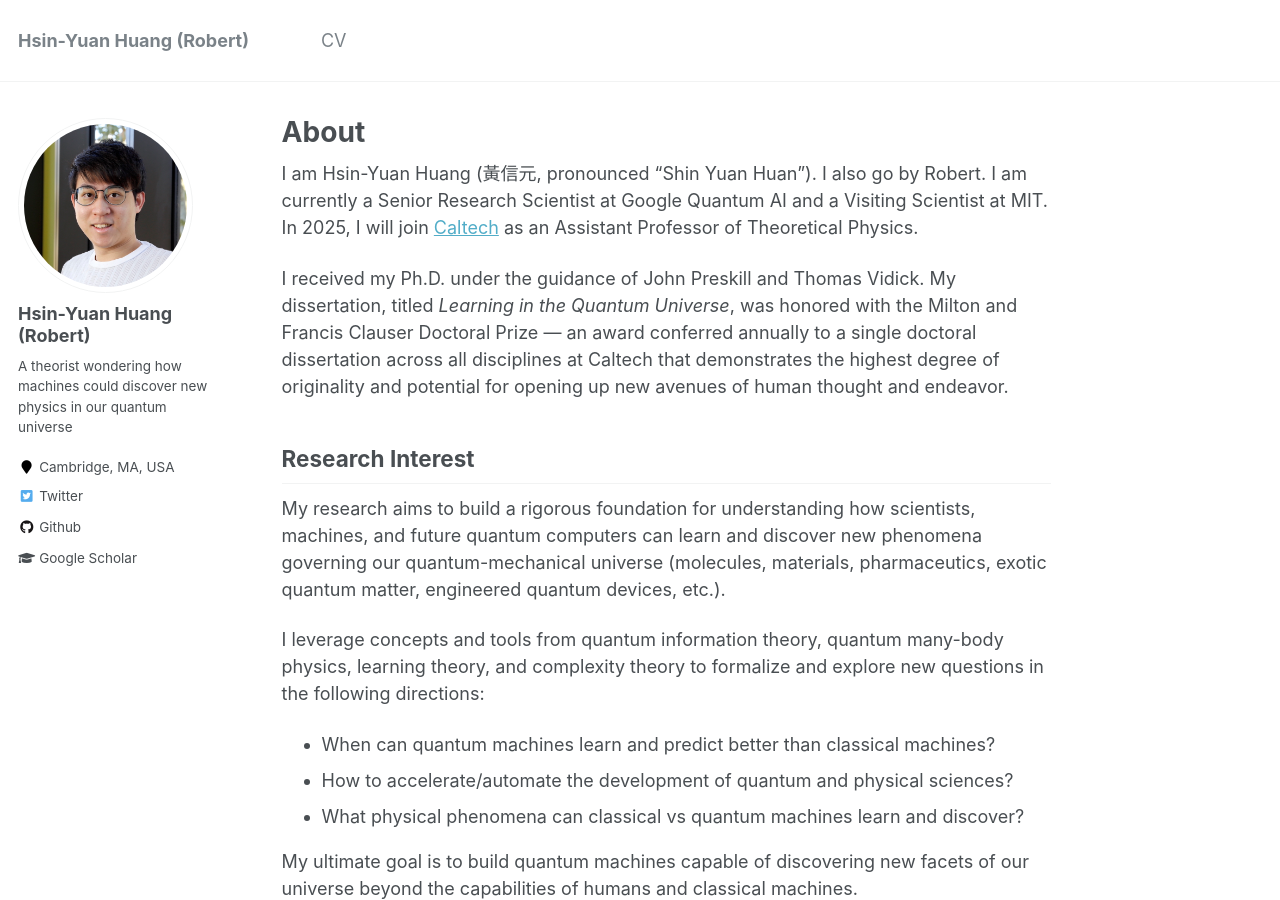
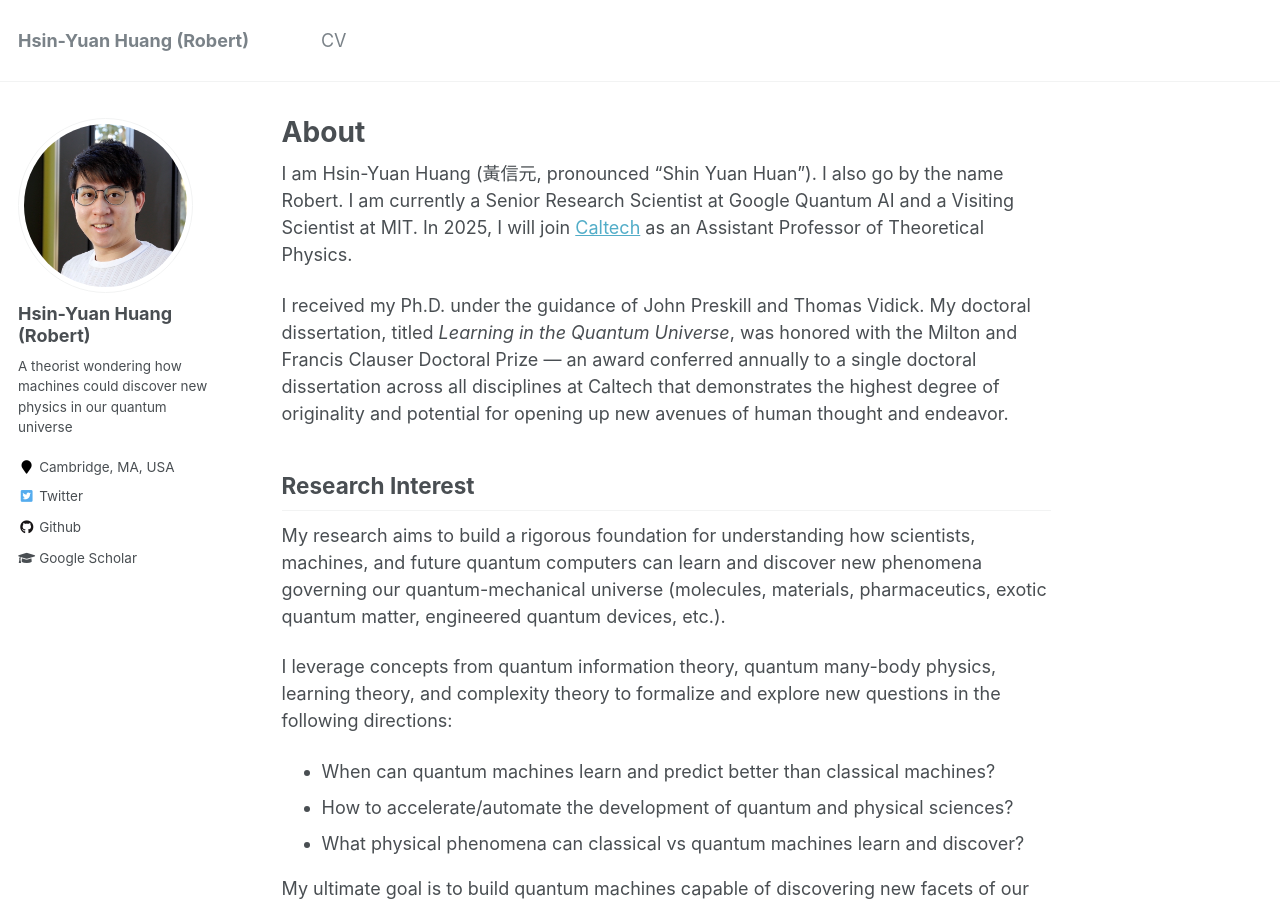
Before and after one commit to hsinyuan-huang/hsinyuan-huang.github.io, a Jekyll site: the page built from _pages/about.md, in a window 1280 px wide and 900 px high. Built offline with Jekyll 4.4.1, drawn with Linux system fonts in a browser that asks for light colours; emoji names are drawn with the system emoji font; formulas are drawn with MathJax 3.

Commit message:
Update about page

```diff
--- a/_pages/about.md
+++ b/_pages/about.md
@@ -7,15 +7,15 @@ redirect_from:
   - /about.html
 ---
 
-I am Hsin-Yuan Huang (黃信元, pronounced "Shin Yuan Huan"). I also go by Robert. I am currently a Senior Research Scientist at Google Quantum AI and a Visiting Scientist at MIT. In 2025, I will join [Caltech](https://www.caltech.edu/) as an Assistant Professor of Theoretical Physics.
+I am Hsin-Yuan Huang (黃信元, pronounced "Shin Yuan Huan"). I also go by the name Robert. I am currently a Senior Research Scientist at Google Quantum AI and a Visiting Scientist at MIT. In 2025, I will join [Caltech](https://www.caltech.edu/) as an Assistant Professor of Theoretical Physics.
 
-I received my Ph.D. under the guidance of John Preskill and Thomas Vidick. My dissertation, titled *Learning in the Quantum Universe*, was honored with the Milton and Francis Clauser Doctoral Prize --- an award conferred annually to a single doctoral dissertation across all disciplines at Caltech that demonstrates the highest degree of originality and potential for opening up new avenues of human thought and endeavor.
+I received my Ph.D. under the guidance of John Preskill and Thomas Vidick. My doctoral dissertation, titled *Learning in the Quantum Universe*, was honored with the Milton and Francis Clauser Doctoral Prize --- an award conferred annually to a single doctoral dissertation across all disciplines at Caltech that demonstrates the highest degree of originality and potential for opening up new avenues of human thought and endeavor.
 
 ## Research Interest
 
 My research aims to build a rigorous foundation for understanding how scientists, machines, and future quantum computers can learn and discover new phenomena governing our quantum-mechanical universe (molecules, materials, pharmaceutics, exotic quantum matter, engineered quantum devices, etc.).
 
-I leverage concepts and tools from quantum information theory, quantum many-body physics, learning theory, and complexity theory to formalize and explore new questions in the following directions:
+I leverage concepts from quantum information theory, quantum many-body physics, learning theory, and complexity theory to formalize and explore new questions in the following directions:
 
 * When can quantum machines learn and predict better than classical machines?
 * How to accelerate/automate the development of quantum and physical sciences?
```
